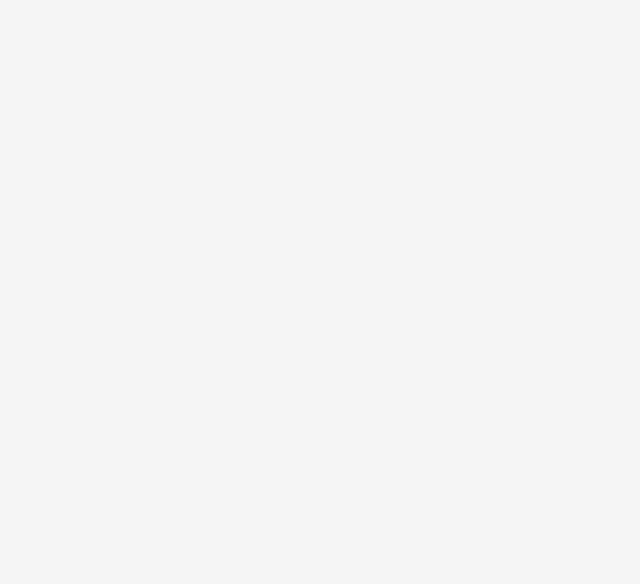
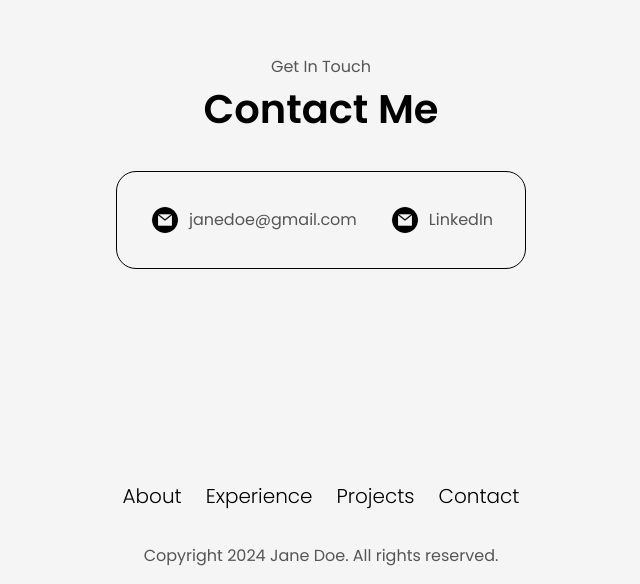
Before and after one commit to Yshika/portfoliov2, a React (Vite) app: page / in a window 1280 px wide. Shown: the part 3359-3943 px from the top of the page, without its empty margins (319-959 px from the left). Before the commit the page ends 3200 px from the top, so only its background shows below. Built offline with nearby package versions, Linux system fonts and the light colour scheme.

Commit message:
add Contact and Footer components

```diff
--- a/src/App.tsx
+++ b/src/App.tsx
@@ -1,6 +1,8 @@
 import './App.scss';
 import About from './components/About';
+import Contact from './components/Contact';
 import Experience from './components/Experience';
+import Footer from './components/Footer';
 import Nav from './components/Nav';
 import Projects from './components/Projects';
 import Summary from './components/Summary';
@@ -13,6 +15,8 @@ function App() {
       <About />
       <Experience />
       <Projects />
+      <Contact />
+      <Footer />
     </>
   );
 }
--- /dev/null
+++ b/src/components/Contact/index.tsx
@@ -0,0 +1,27 @@
+import HeadSection from '../common/HeadSection';
+import './style.scss';
+import data from '../../data.json';
+
+const Contact = () => {
+  return (
+    <section className='contact' id='contact'>
+      <HeadSection preHeading='Get In Touch' heading='Contact Me' />
+      <div className='box'>
+        <div className='contact-box'>
+          <div className='img-box'>
+            <img src='email.png' alt='email' />
+          </div>
+          <p>{data?.email}</p>
+        </div>
+        <div className='contact-box'>
+          <div className='img-box'>
+            <img src='email.png' alt='email' />
+          </div>
+          <p>LinkedIn</p>
+        </div>
+      </div>
+    </section>
+  );
+};
+
+export default Contact;
--- /dev/null
+++ b/src/components/Contact/style.scss
@@ -0,0 +1,24 @@
+@import '../../styles/index.scss';
+
+.contact {
+  @include flex-container(column, center, center, 2rem);
+  height: 80dvh;
+
+  .box {
+    @include box(fit-content);
+    @include flex-container(row, center, center, 2rem);
+
+    @include responsive('medium') {
+      padding: 1rem;
+    }
+
+    .contact-box {
+      @include flex-container(row, flex-start, center, 0.5rem);
+
+      .img-box {
+        width: 2rem;
+        height: 2rem;
+      }
+    }
+  }
+}
--- /dev/null
+++ b/src/components/Footer/index.tsx
@@ -0,0 +1,22 @@
+import { navArray } from '../../constants';
+import data from '../../data.json';
+import './style.scss';
+
+const Footer = () => {
+  return (
+    <div className='nav-container'>
+      <ul className='nav-list'>
+        {navArray?.map((item, index) => (
+          <li key={index}>
+            <a className='nav-link' href={item?.id}>
+              {item?.name}
+            </a>
+          </li>
+        ))}
+      </ul>
+      <p>{data?.disclaimer}</p>
+    </div>
+  );
+};
+
+export default Footer;
--- /dev/null
+++ b/src/components/Footer/style.scss
@@ -0,0 +1,12 @@
+@import '../../styles/index.scss';
+
+.nav-container {
+  @include flex-container(column, center, center, 2rem);
+  padding-bottom: 1rem;
+
+  .nav-list {
+    @include responsive('medium') {
+      @include flex-container(row, center, center, 1rem);
+    }
+  }
+}
--- a/src/components/Projects/index.tsx
+++ b/src/components/Projects/index.tsx
@@ -1,13 +1,13 @@
-import { projectsArray } from '../../constants';
 import HeadSection from '../common/HeadSection';
 import './style.scss';
+import data from '../../data.json';
 
 const Projects = () => {
   return (
     <section className='projects' id='projects'>
       <HeadSection preHeading='Browse My Recent' heading='Projects' />
       <div className='box-container'>
-        {projectsArray?.map((project, index) => {
+        {data?.projects?.map((project, index) => {
           return (
             <div className='box' key={index}>
               <div className='img-box'>
--- a/src/constants.tsx
+++ b/src/constants.tsx
@@ -16,24 +16,3 @@ export const navArray = [
     id: '#contact',
   },
 ];
-
-export const projectsArray = [
-  {
-    title: 'Project 1',
-    gitLink: 'https://github.com',
-    liveLink: 'https://github.com',
-    img: 'project-1.png',
-  },
-  {
-    title: 'Project 2',
-    gitLink: 'https://github.com',
-    liveLink: 'https://github.com',
-    img: 'project-2.png',
-  },
-  {
-    title: 'Project 3',
-    gitLink: 'https://github.com',
-    liveLink: 'https://github.com',
-    img: 'project-3.png',
-  },
-];
--- a/src/data.json
+++ b/src/data.json
@@ -4,8 +4,9 @@
   "linkedIn": "https://www.linkedin.com/in/",
   "github": "https://www.github.com/",
   "cvLink": "https://www.google.com",
-  "email": "abc@gmail.com",
+  "email": "janedoe@gmail.com",
   "profilePic": "https://drive.google.com/uc?export=view&id=1kbYae5XTNf9F8B9UhzVlO2asFjPlS1VW",
+  "disclaimer": "Copyright 2024 Jane Doe. All rights reserved.",
   "about": {
     "field": "Frontend Development",
     "years": "2+",
@@ -35,5 +36,25 @@
         "Firebase": "Basic"
       }
     }
+  ],
+  "projects": [
+    {
+      "title": "Project 1",
+      "gitLink": "https://github.com",
+      "liveLink": "https://github.com",
+      "img": "project-1.png"
+    },
+    {
+      "title": "Project 2",
+      "gitLink": "https://github.com",
+      "liveLink": "https://github.com",
+      "img": "project-2.png"
+    },
+    {
+      "title": "Project 3",
+      "gitLink": "https://github.com",
+      "liveLink": "https://github.com",
+      "img": "project-3.png"
+    }
   ]
 }
```
Also changed, not shown: public/email.png (added).
